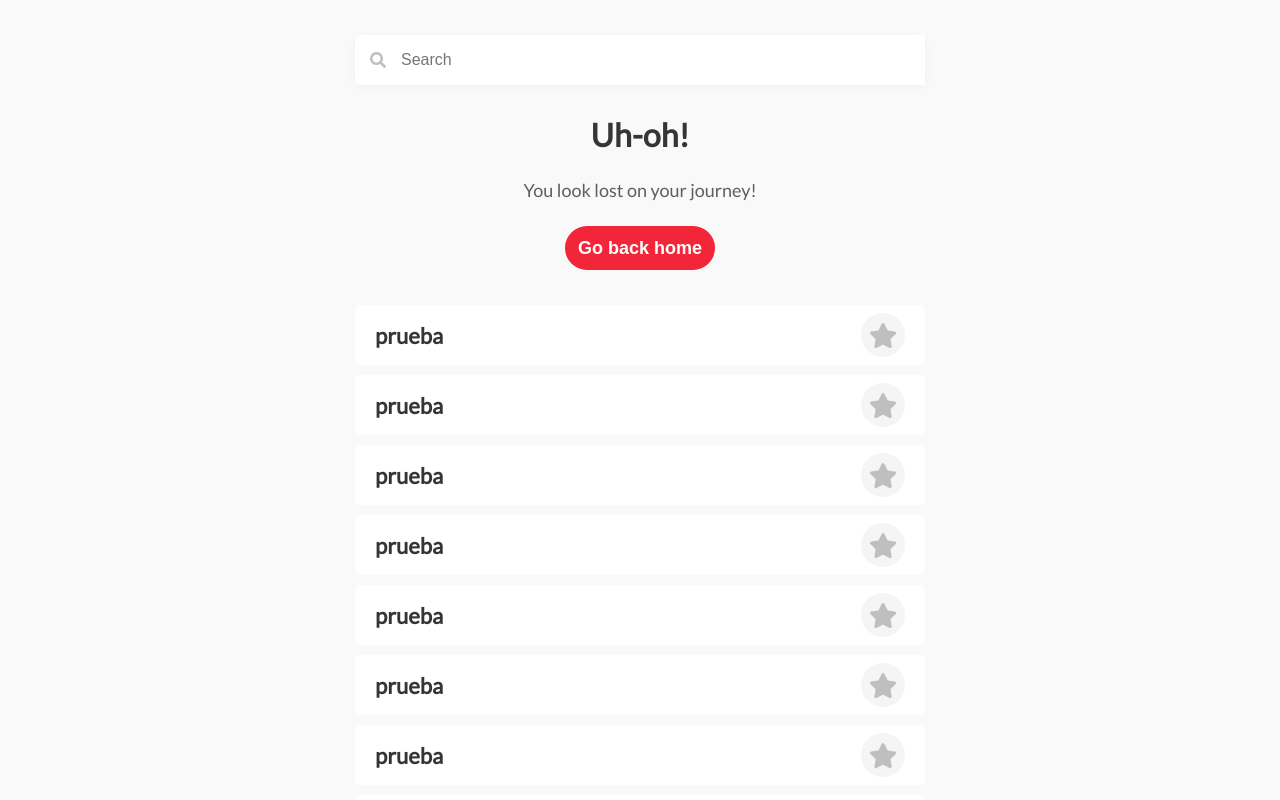
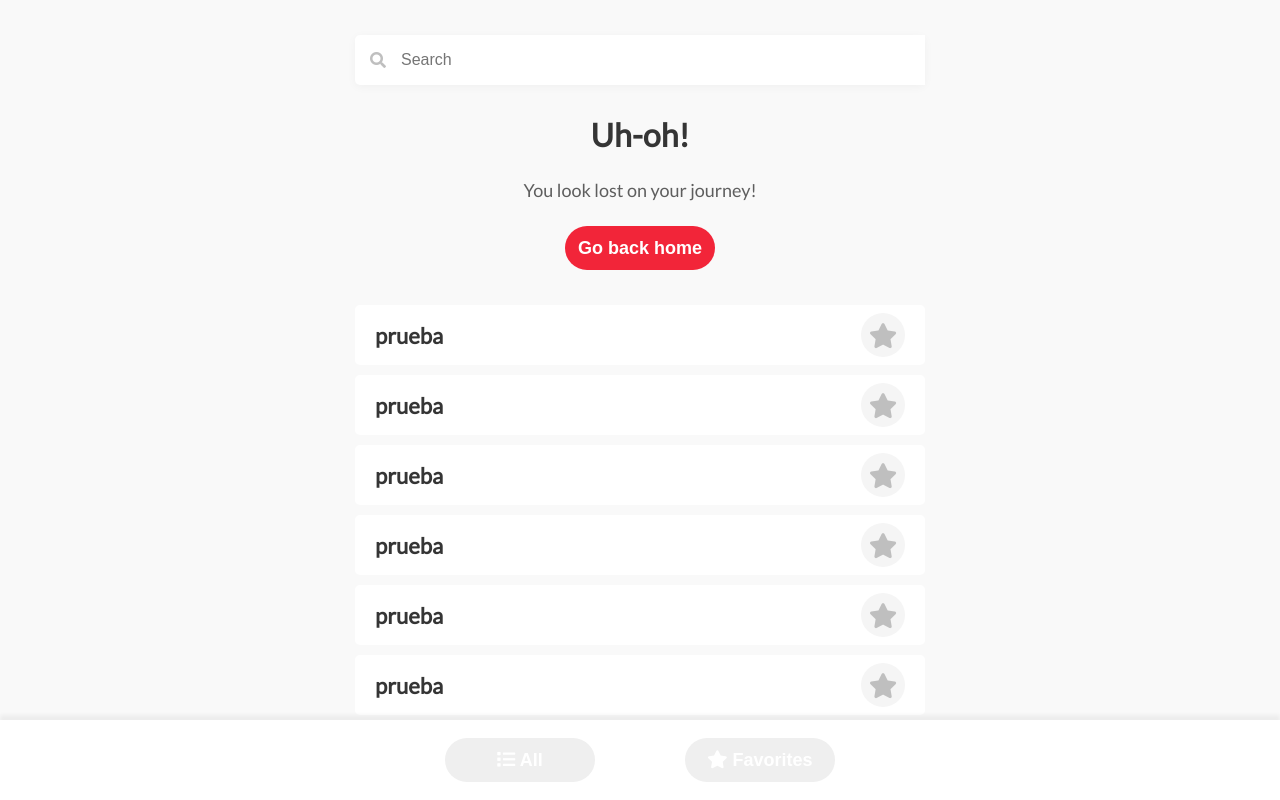
Before and after one commit to camiloalvarezm/PokemonGlobal66, a Vue app: page /search in a window 1280 px wide. Shown: the top 800 px of the page. Built offline with nearby package versions, Linux system fonts and the light colour scheme.

Commit message:
Bottom navbar added

```diff
--- a/src/views/Search.vue
+++ b/src/views/Search.vue
@@ -3,24 +3,32 @@
     <div class="search-container">
       <div class="search-input">
         <i class="fas fa-search"></i>
-        <input class="input-field" type="text" placeholder="Search"/>
+        <input class="input-field" type="text" placeholder="Search" />
       </div>
     </div>
-    <Empty class="empty"/>
-    <ItemCard name="prueba"/>
-    <ItemCard name="prueba"/>
-    <ItemCard name="prueba"/>
-    <ItemCard name="prueba"/>
-    <ItemCard name="prueba"/>
-    <ItemCard name="prueba"/>
-    <ItemCard name="prueba"/>
-    <ItemCard name="prueba"/>
-    <ItemCard name="prueba"/>
-    <ItemCard name="prueba"/>
-    <ItemCard name="prueba"/>
-    <ItemCard name="prueba"/>
-    <ItemCard name="prueba"/>
-    <ItemCard name="prueba"/>
+    <Empty class="empty" />
+    <ItemCard name="prueba" />
+    <ItemCard name="prueba" />
+    <ItemCard name="prueba" />
+    <ItemCard name="prueba" />
+    <ItemCard name="prueba" />
+    <ItemCard name="prueba" />
+    <ItemCard name="prueba" />
+    <ItemCard name="prueba" />
+    <ItemCard name="prueba" />
+    <ItemCard name="prueba" />
+    <ItemCard name="prueba" />
+    <ItemCard name="prueba" />
+    <ItemCard name="prueba" />
+    <ItemCard name="prueba" />
+  </div>
+
+  <div class="navbar">
+    <div class="actions">
+      <!-- <button :class="{'background-color': allSelected ? 'blue' : 'black'}"><i class="fas fa-list"> All</i></button> -->
+      <button><i class="fas fa-list"></i> All</button>
+      <button><i class="fas fa-star"></i> Favorites</button>
+    </div>
   </div>
 </template>
 
@@ -32,8 +40,8 @@ export default {
   name: "Search",
   components: {
     Empty,
-    ItemCard
-  },
+    ItemCard,
+  }
 };
 </script>
 
@@ -41,7 +49,7 @@ export default {
 @import "../styles/main.scss";
 
 .main-search {
-  margin: 35px 30px;
+  padding: 35px 30px;
 
   .search-container {
     .search-input {
@@ -76,8 +84,24 @@ export default {
   }
 }
 
+.navbar {
+  @include flex-center;
+  background-color: white;
+  bottom: 0;
+  box-shadow: 0px -5px 4px rgba(0, 0, 0, 0.05);
+  height: 80px;
+  overflow: hidden;
+  position: fixed;
+  width: 100%;
+
+  .actions {
+    @include flex-center;
+    justify-content: space-evenly;
+    width: 570px;
+  }
+}
+
 @media (min-width: 768px) {
-
   .search-input {
     width: 570px;
     margin-left: auto;
```
Lines whose indentation alone changed are shown as unchanged.
